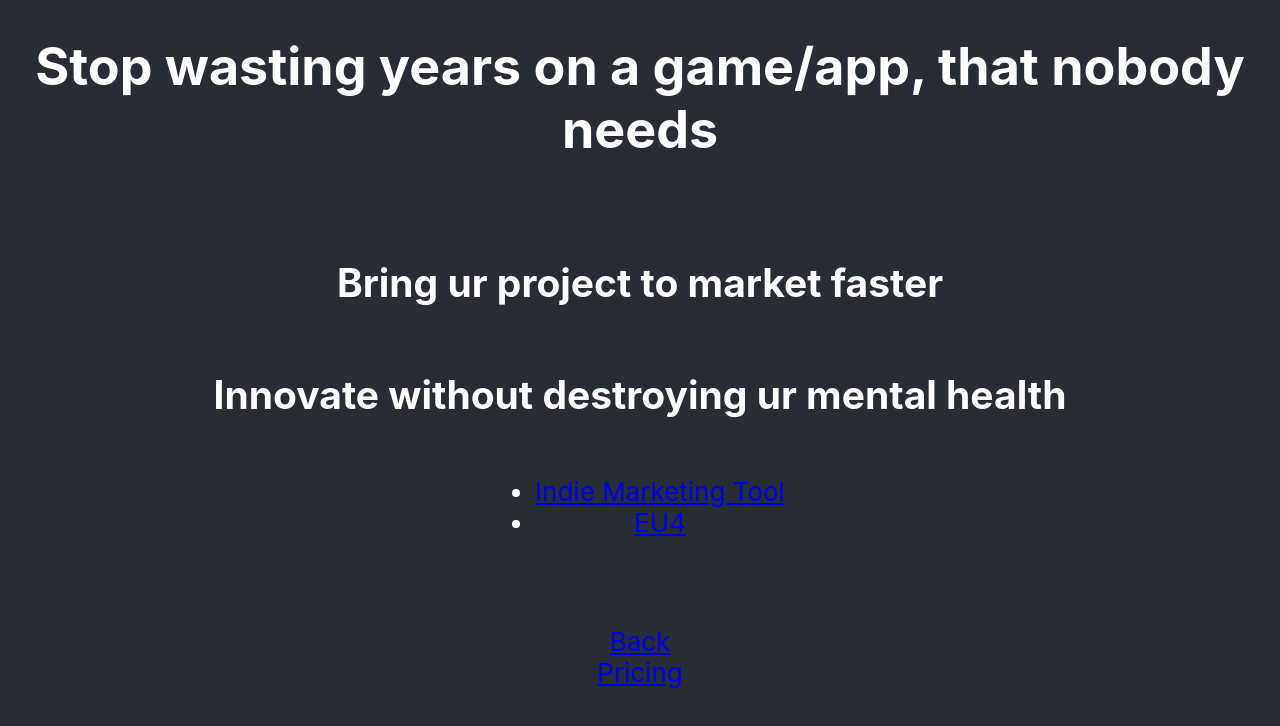
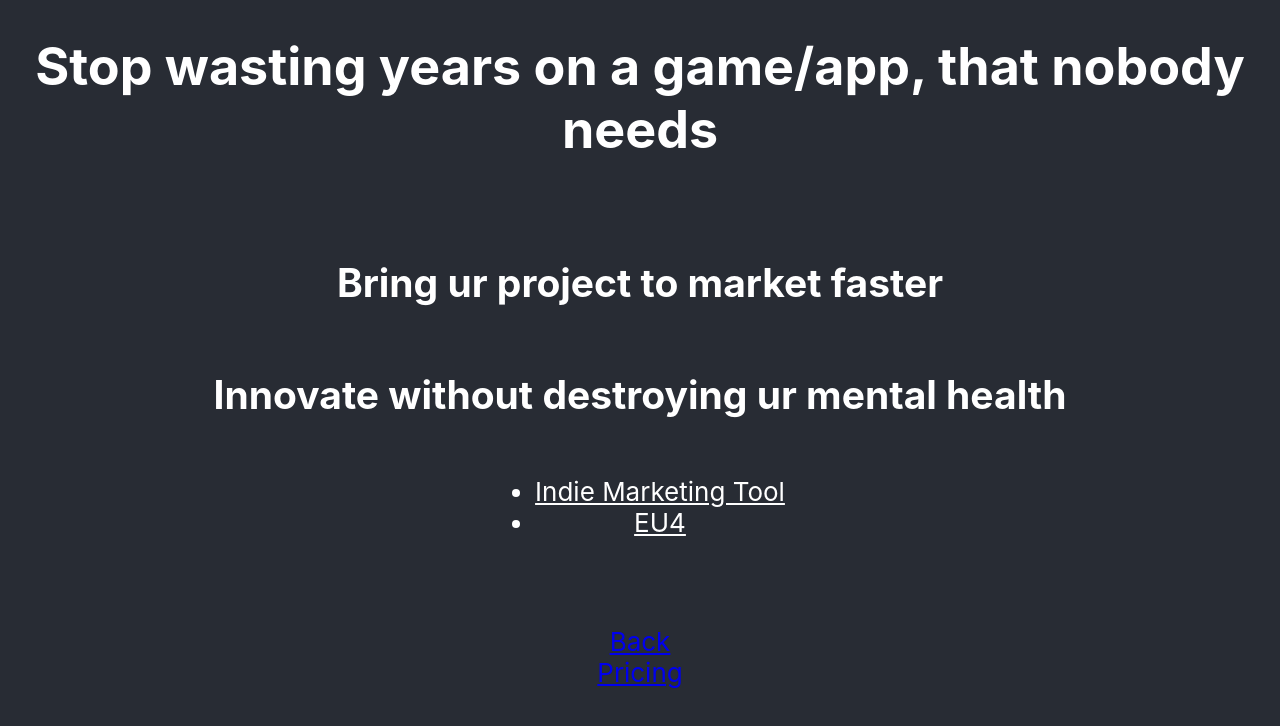
Before and after one commit to IGGAMEMAKER/IndieMarketingTool, a React (Create React App) app in the folder app/my-app/: page /examples in a window 1280 px wide. Shown: the top 726 px of the page. Built offline with nearby package versions, Linux system fonts and the light colour scheme; what flux would draw is missing.

Commit message:
Site update:

```diff
--- a/app/my-app/src/ProjectList.js
+++ b/app/my-app/src/ProjectList.js
@@ -1,7 +1,7 @@
 import {Link} from "react-router-dom";
 
 export function ProjectList({projectIDs}) {
-  var list = projectIDs.filter(p => p.name).map(({id, name}) => <li className={"project-link"}><Link to={"/projects/" + id}>{name}</Link></li>)
+  var list = projectIDs.filter(p => p.name).map(({id, name}) => <li><Link className={"project-link"} to={"/projects/" + id}>{name}</Link></li>)
 
   return <ul>{list}</ul>
 }
```
